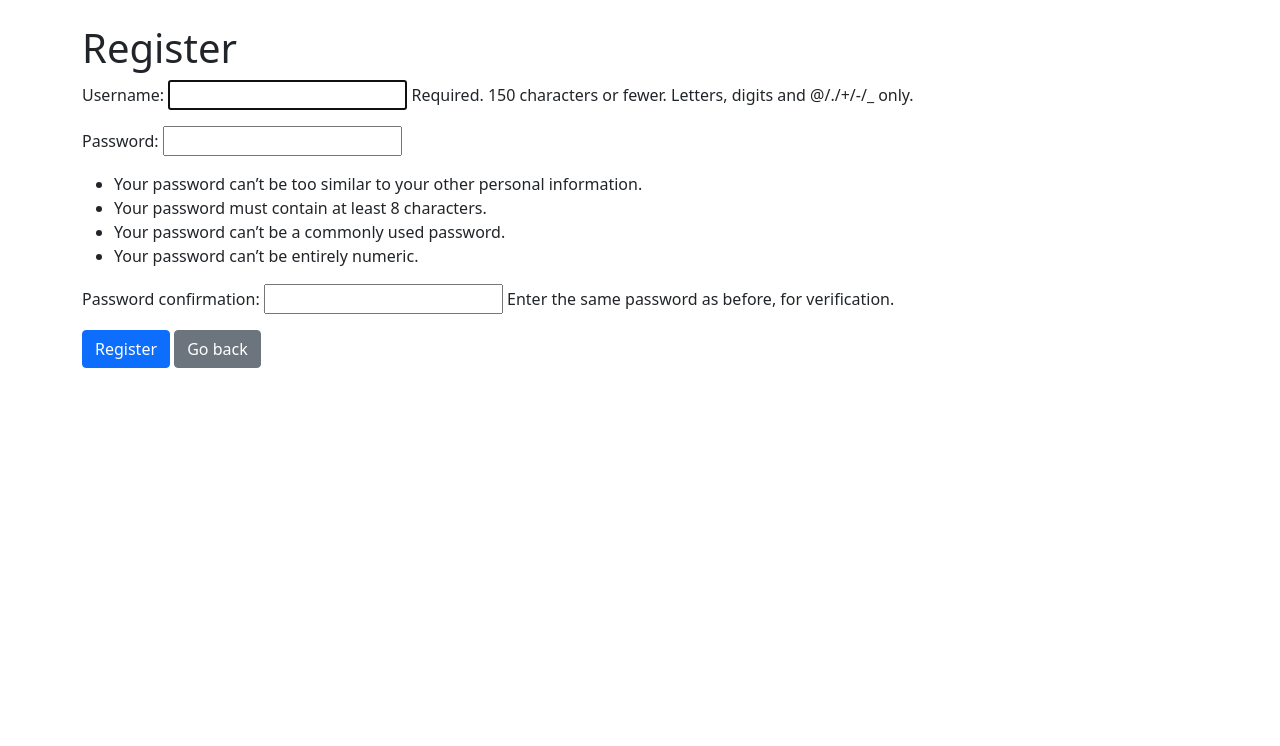
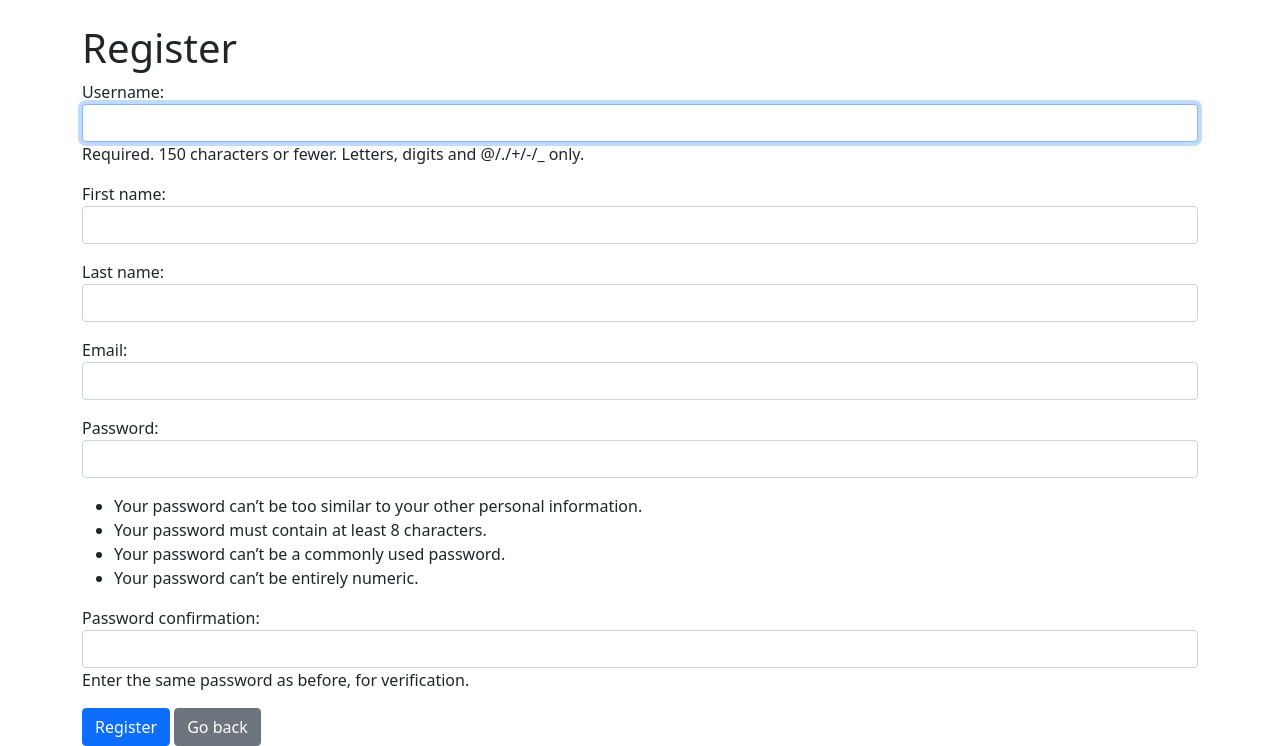
Before and after one commit to ToiLaThin/BlogDjango, a Django app: page /members/register in a window 1280 px wide. Shown: the part 56-802 px from the top of the page. Before the commit the page ends 424 px from the top, so only its background shows below. Run offline with Django 3.2, Linux system fonts and the light colour scheme.

Commit message:
modify register form + profile page + password change

```diff
--- a/myblog/blog/templates/blog/base.html
+++ b/myblog/blog/templates/blog/base.html
@@ -26,6 +26,10 @@
 
               <li class="nav-item">
                 <a class="nav-link " href="{% url 'category_create' %}">Create Category</a>
+              </li>
+
+              <li class="nav-item">
+                <a class="nav-link " href="{% url 'profile_update' %}">Profile</a>
               </li>
 
               <li class="nav-item">
--- a/myblog/blog/templates/blog/post_list.html
+++ b/myblog/blog/templates/blog/post_list.html
@@ -16,6 +16,7 @@
             {% comment %} {{post.body|slice:":200"|safe}} {% endcomment %}
             <br>
             <br>
+            <hr>
         {% endfor %}
     </ul>
 {% endblock %}
--- a/myblog/blog/templates/blog/post_list_category.html
+++ b/myblog/blog/templates/blog/post_list_category.html
@@ -17,6 +17,7 @@
                 {% comment %} {{post.body|slice:":200"|safe}} {% endcomment %}
                 <br>
                 <br>
+                <hr>
             {% endfor %}
         </ul>
         <a href="{% url 'post_list' %}" class="btn btn-secondary">Go Back</a>
--- a/myblog/blog/urls.py
+++ b/myblog/blog/urls.py
@@ -15,15 +15,15 @@ from .views import (
 
 urlpatterns = [
     path('', HomeView, name='home'),
-    path('posts', PostListView.as_view(), name='post_list'),
-    path('categories', CategoryListView, name='category_list'),
-    path('posts_category/<str:category_selected>',
+    path('posts/', PostListView.as_view(), name='post_list'),
+    path('categories/', CategoryListView, name='category_list'),
+    path('posts_category/<str:category_selected>/',
          PostList_CategoryView, name='post_list_category'),
-    path('posts/<int:pk>', PostDetailView.as_view(), name='post_detail'),
-    path('posts/create', PostCreateView.as_view(), name='post_create'),
-    path('posts/<int:pk>/update', PostUpdateView.as_view(), name='post_update'),
-    path('posts/<int:pk>/delete', PostDeleteView.as_view(), name='post_delete'),
-    path('categories/create', CategoryCreateView.as_view(), name='category_create'),
-    path('posts/<int:pk>/like', LikePostView, name='like_post'),
+    path('posts/<int:pk>/', PostDetailView.as_view(), name='post_detail'),
+    path('posts/create/', PostCreateView.as_view(), name='post_create'),
+    path('posts/<int:pk>/update/', PostUpdateView.as_view(), name='post_update'),
+    path('posts/<int:pk>/delete/', PostDeleteView.as_view(), name='post_delete'),
+    path('categories/create/', CategoryCreateView.as_view(), name='category_create'),
+    path('posts/<int:pk>/like/', LikePostView, name='like_post'),
 
 ]
--- /dev/null
+++ b/myblog/members/forms.py
@@ -0,0 +1,74 @@
+from django.contrib.auth.forms import UserCreationForm, UserChangeForm, PasswordChangeForm
+from django.contrib.auth.models import User
+# not model form
+from django import forms
+
+# ke thua va mo rong UserCreationForm
+
+
+class RegisterForm(UserCreationForm):
+    email = forms.EmailField(widget=forms.EmailInput(
+        attrs={'class': 'form-control'}))
+    first_name = forms.CharField(
+        max_length=100, widget=forms.TextInput(attrs={'class': 'form-control'}))
+    last_name = forms.CharField(
+        max_length=100, widget=forms.TextInput(attrs={'class': 'form-control'}))
+
+    # neu ko dung model form thi se phai co class Meta
+    class Meta:
+        model = User
+        # password2 la password confirm
+        fields = ['username', 'first_name', 'last_name',
+                  'email', 'password1', 'password2']
+
+    # bootstrapfy the register form
+    def __init__(self, *args, **kwargs):
+        super(RegisterForm, self).__init__(*args, **kwargs)
+
+        self.fields['username'].widget.attrs['class'] = 'form-control'
+        self.fields['password1'].widget.attrs['class'] = 'form-control'
+        self.fields['password2'].widget.attrs['class'] = 'form-control'
+
+
+# dang le cung phai khai bao __init__() nhu RegisterForm
+class ProfileUpdateForm(UserChangeForm):
+    username = forms.CharField(
+        max_length=100, widget=forms.TextInput(attrs={'class': 'form-control'}))
+    first_name = forms.CharField(required=False,
+                                 max_length=100, widget=forms.TextInput(attrs={'class': 'form-control'}))
+    last_name = forms.CharField(required=False,
+                                max_length=100, widget=forms.TextInput(attrs={'class': 'form-control'}))
+    email = forms.EmailField(required=False,
+                             max_length=200, widget=forms.EmailInput(attrs={'class': 'form-control'}))
+    last_login = forms.DateTimeField(required=False, disabled=True,
+                                     widget=forms.DateTimeInput(attrs={'class': 'form-control'}))
+    date_joined = forms.DateTimeField(required=False, disabled=True,
+                                      widget=forms.DateTimeInput(attrs={'class': 'form-control'}))
+    is_superuser = forms.CharField(required=False,
+                                   max_length=100, widget=forms.CheckboxInput(attrs={'class': 'form-check'}))
+    is_staff = forms.CharField(required=False,
+                               max_length=100, widget=forms.CheckboxInput(attrs={'class': 'form-check'}))
+    is_active = forms.CharField(required=False,
+                                max_length=100, widget=forms.CheckboxInput(attrs={'class': 'form-check'}))
+
+    # neu ko dung model form thi se phai co class Meta
+
+    class Meta:
+        model = User
+        # password2 la password confirm
+        fields = ['username', 'first_name', 'last_name', 'email',
+                  'date_joined', 'last_login', 'is_superuser', 'is_staff', 'is_active']
+
+
+class PasswordUpdateForm(PasswordChangeForm):
+    class Meta:
+        model = User
+        fields = ['old_password', 'new_password1', 'new_password2']
+        # con cach khac xem # 25
+
+    # bootstapify the password change form
+    def __init__(self, *args, **kwargs):
+        super(PasswordUpdateForm, self).__init__(*args, **kwargs)
+        self.fields['old_password'].widget.attrs['class'] = 'form-control'
+        self.fields['new_password1'].widget.attrs['class'] = 'form-control'
+        self.fields['new_password2'].widget.attrs['class'] = 'form-control'
--- a/myblog/members/urls.py
+++ b/myblog/members/urls.py
@@ -1,6 +1,13 @@
 from django.urls import path
-from .views import UserCreateView
+from .views import UserCreateView, UserUpdateView, PasswordUpdateView
+# django PasswordChangeView
+from django.contrib.auth.views import PasswordChangeView
 
 urlpatterns = [
-    path('register',UserCreateView.as_view(),name='register')
+    path('register', UserCreateView.as_view(), name='register'),
+    path('profile/update', UserUpdateView.as_view(), name='profile_update'),
+    #path('password/', PasswordChangeView.as_view(template_name='registration/password_update.html')),
+    # class view tu define
+    path('password/', PasswordUpdateView.as_view(
+        template_name='registration/password_update.html'), name='password_update'),
 ]
--- a/myblog/members/views.py
+++ b/myblog/members/views.py
@@ -1,9 +1,33 @@
 from django.shortcuts import render
 from django.urls import reverse_lazy
+
 from django.views import generic
-from django.contrib.auth.forms import UserCreationForm
+# dango PasswordChangeView
+from django.contrib.auth.views import PasswordChangeView
+
+from django.contrib.auth.forms import UserCreationForm, UserChangeForm
+from .forms import RegisterForm, ProfileUpdateForm, PasswordUpdateForm
+
 # Create your views here.
+
+
 class UserCreateView(generic.CreateView):
-    form_class = UserCreationForm
+    form_class = RegisterForm
     template_name = 'registration/register.html'
     success_url = reverse_lazy('login')
+
+
+class UserUpdateView(generic.UpdateView):
+    form_class = ProfileUpdateForm
+    template_name = 'registration/profile_update.html'
+    success_url = reverse_lazy('post_list')
+
+    def get_object(self):
+        return self.request.user
+
+
+class PasswordUpdateView(PasswordChangeView):
+    # we can specify template_name in urls.py inside the view call
+    #template_name = 'registration/password_update.html'
+    form_class = PasswordUpdateForm
+    success_url = reverse_lazy('post_list')
```
Also changed, not shown: myblog/blog/views.py (+1 -9 lines), myblog/members/templates/registration/password_update.html (added, +12 -0 lines), myblog/members/templates/registration/profile_update.html (added, +11 -0 lines), myblog/db.sqlite3.
